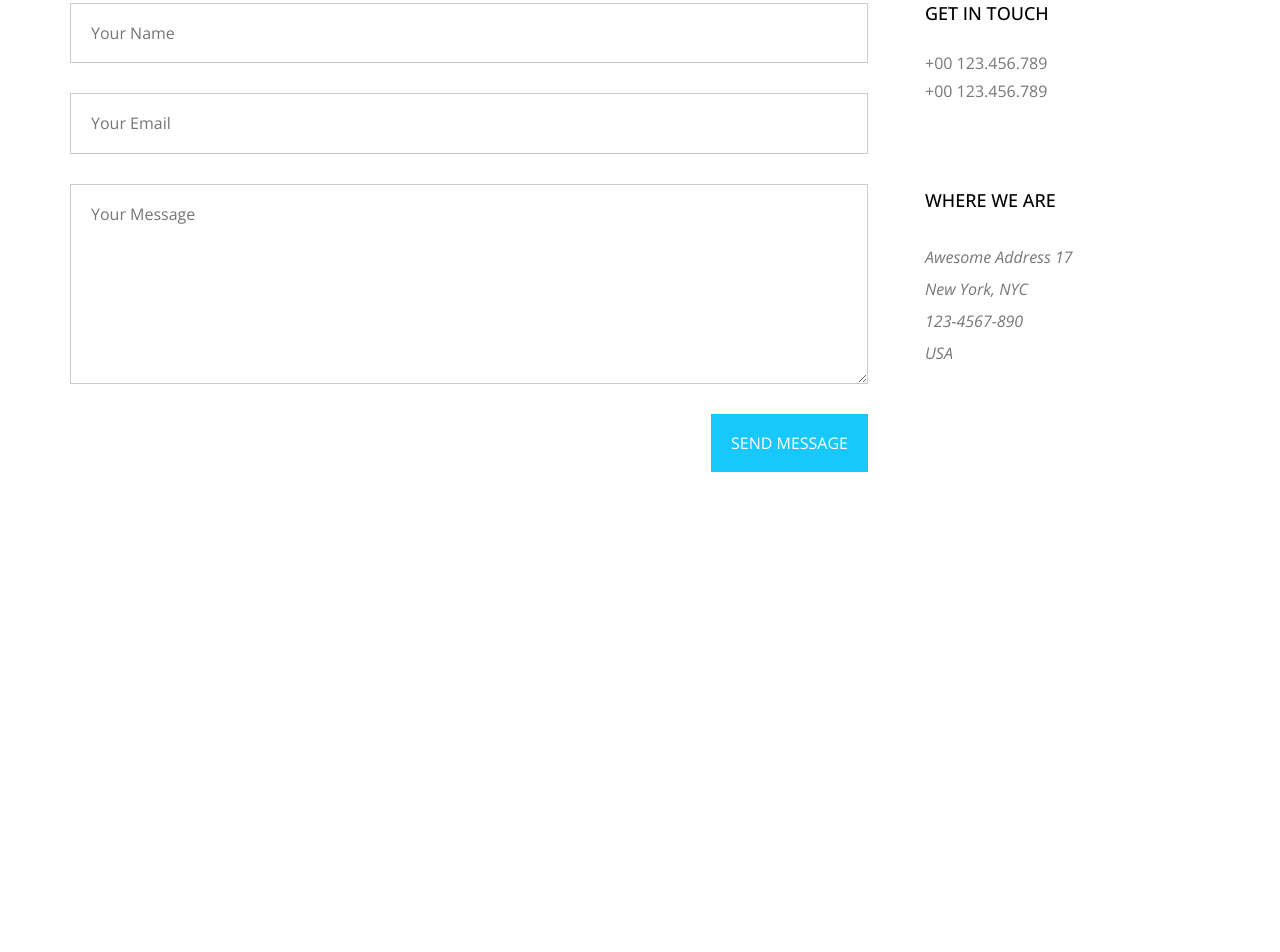
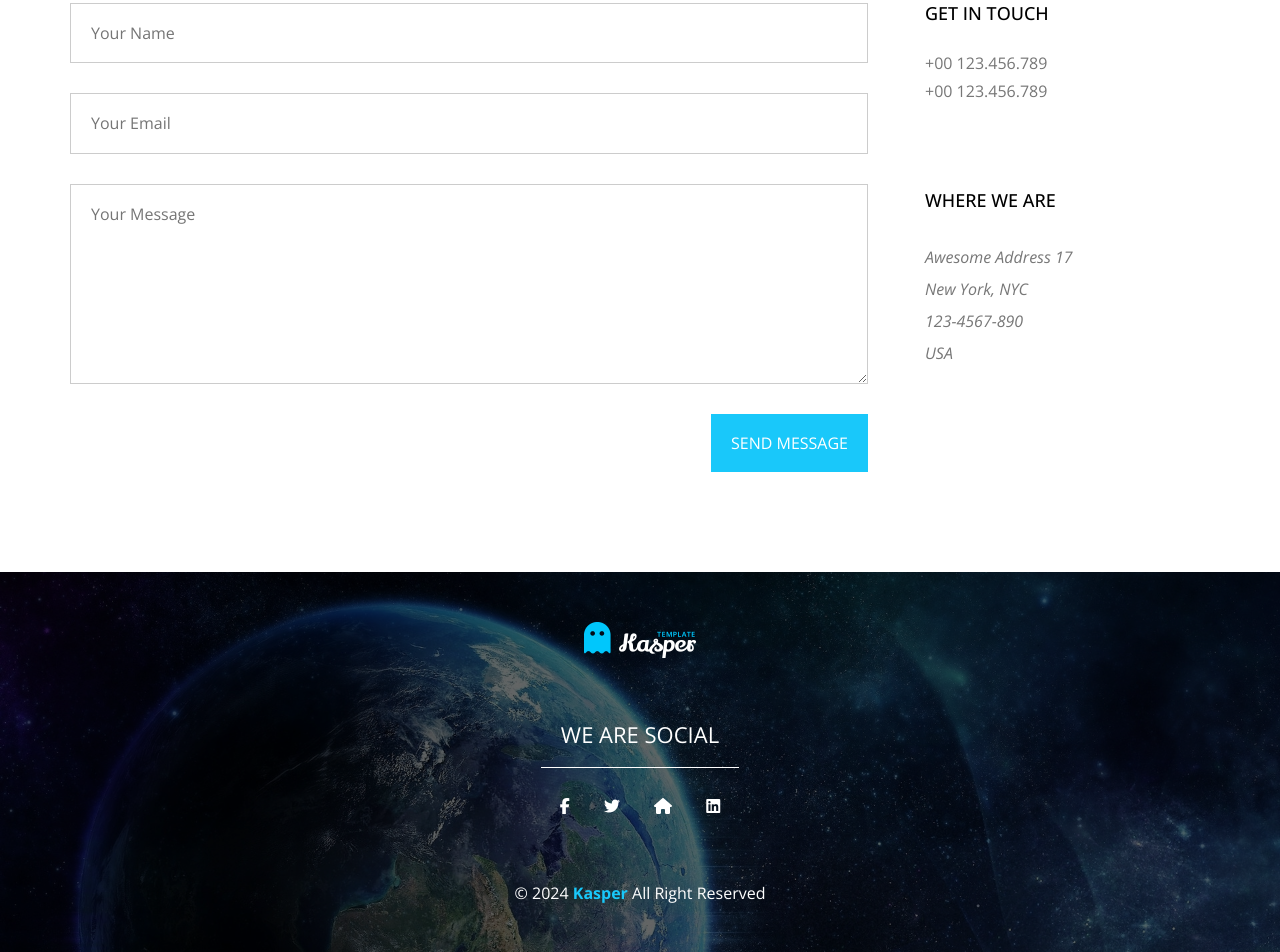
Before and after one commit to saxabani/kasper, a plain HTML site: page index.html in a window 1280 px wide. Shown: the part 7968-8920 px from the top of the page. Before the commit the page ends 8540 px from the top, so only its background shows below. Drawn offline with nearby package versions, Linux system fonts and the light colour scheme.

Commit message:
adding the last section

```diff
--- a/css/style.css
+++ b/css/style.css
@@ -915,3 +915,46 @@ border-bottom: 1px solid var(--main-color);
     line-height: 2;
 }
 /* End Contact */
+/* Start Footer */
+.footer {
+    padding-block: calc(var(--section-padding) / 2);
+    background-image: url(../images/subscribe.jpg);
+    background-size: cover;
+    position: relative;
+    color: white;
+    text-align: center;
+}
+.footer::before {
+    content: "";
+    position: absolute;
+    top: 0;
+    left: 0;
+    width: 100%;
+    height: 100%;
+    background-color: rgba(0, 0, 0, .6);
+}
+.footer .container {
+    position: relative;
+}
+.footer img {
+    margin-bottom: 20px;
+}
+.footer p:not(.copyright) {
+    text-transform: uppercase;
+    padding: 20px;
+    border-bottom: 1px solid white;
+    font-size: 22px;
+    width: fit-content;
+    margin: 20px auto;
+}
+.footer .social-icons i {
+    padding: 10px 15px;
+}
+.footer .copyright {
+    margin-top: 60px;
+}
+.footer .copyright span {
+    font-weight: bold;
+    color: var(--main-color);
+}
+/* End Footer */
--- a/index.html
+++ b/index.html
@@ -433,5 +433,22 @@
         </div>
     </div>
     <!-- End Contact -->
+    <!-- Start Footer -->
+     <div class="footer">
+        <div class="container">
+            <img src="./images/logo.png" alt="Logo">
+            <p>We Are Social</p>
+            <div class="social-icons">
+                <i class="fab fa-facebook-f"></i>
+                <i class="fab fa-twitter"></i>
+                <i class="fas fa-home"></i>
+                <i class="fab fa-linkedin"></i>
+            </div>
+            <p class="copyright">
+                &copy; 2024 <span>Kasper</span> All Right Reserved
+            </p>
+        </div>
+     </div>
+    <!-- End Footer -->
 </body>
 </html>
```
